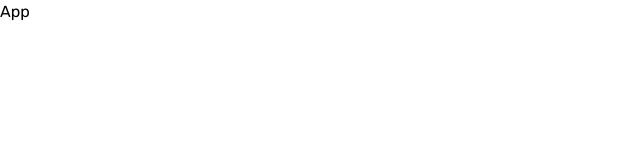
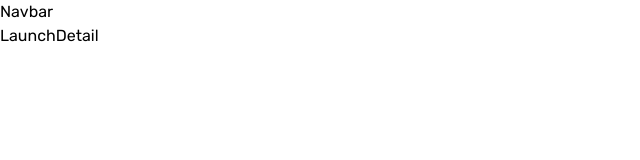
Before and after one commit to lutfullahcelenk/spacex, a React (Create React App) app: page /launches/1 in a window 1280 px wide. Shown: the top 160 px of the page, without its empty margins (0-640 px from the left). Built offline with nearby package versions, Linux system fonts and the light colour scheme.

Commit message:
context is setup and the project structure is completed

```diff
--- a/src/App.js
+++ b/src/App.js
@@ -1,9 +1,29 @@
-import React from 'react'
+import React from "react";
+import { BrowserRouter as Router, Routes, Route } from "react-router-dom";
+import LaunchContextProvider from "./provider";
+import Navbar from "./components/Navbar";
+
+const Home = React.lazy(() => import("./pages/Home"));
+const Launches = React.lazy(() => import("./pages/Launches"));
+const LaunchDetail = React.lazy(() => import("./pages/LaunchDetail"));
+const Rockets = React.lazy(() => import("./pages/Rockets"));
+const RocketDetail = React.lazy(() => import("./pages/RocketDetail"));
 
 const App = () => {
   return (
-    <div>App</div>
-  )
-}
+    <LaunchContextProvider>
+      <Router>
+        <Navbar />
+        <Routes>
+          <Route path="/" element={<Home />} />
+          <Route path="/rockets" element={<Rockets />} />
+          <Route path="/rockets/:rocketId" element={<RocketDetail />} />
+          <Route path="/launches" element={<Launches />} />
+          <Route path="/launches/:flightNumber" element={<LaunchDetail />} />
+        </Routes>
+      </Router>
+    </LaunchContextProvider>
+  );
+};
 
-export default App
+export default App;
--- /dev/null
+++ b/src/context/index.js
@@ -0,0 +1,3 @@
+import { createContext } from "react";
+
+export const LaunchContext = createContext();
--- /dev/null
+++ b/src/provider/index.js
@@ -0,0 +1,9 @@
+import { LaunchContext } from "../context";
+
+const LaunchContextProvider = (props) => {
+  return (
+    <LaunchContext.Provider value={""}>{props.children}</LaunchContext.Provider>
+  );
+};
+
+export default LaunchContextProvider;
```
